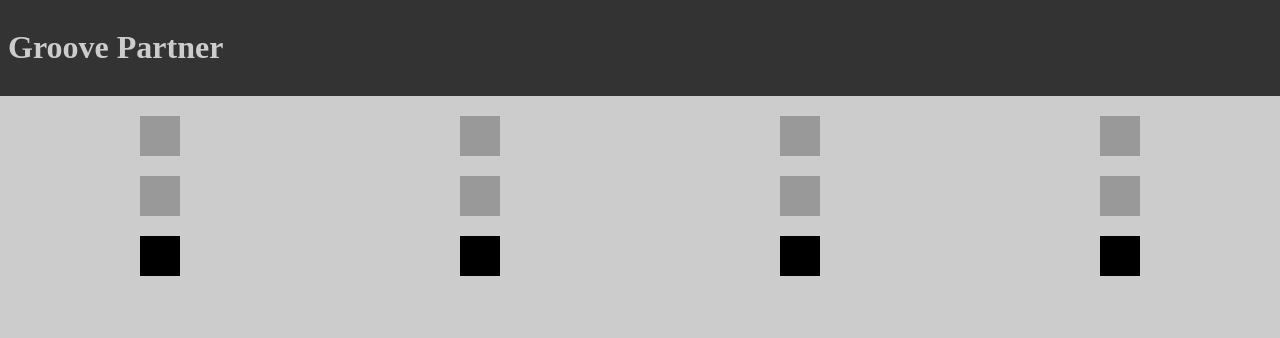
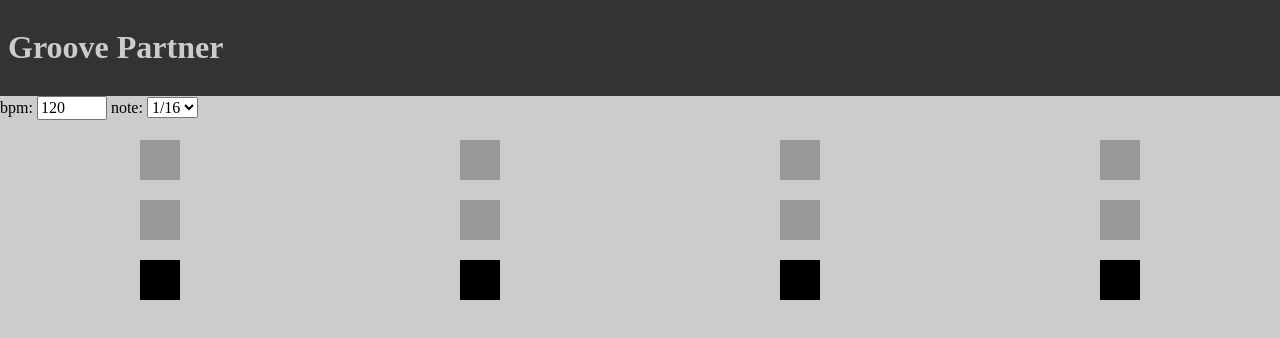
Before and after one commit to Shinpeim/GroovePartner, an Angular app: page / in a window 1280 px wide. Shown: the top 338 px of the page. Built offline with nearby package versions, Linux system fonts and the light colour scheme.

Commit message:
シーケンサーコントロール部分のUI実装

```diff
--- a/src/app/app.component.html
+++ b/src/app/app.component.html
@@ -3,5 +3,6 @@
 </div>
 
 <div class="content">
+  <app-player></app-player>
   <app-sequencer></app-sequencer>
 </div>
--- a/src/app/domain/sequencer/state.ts
+++ b/src/app/domain/sequencer/state.ts
@@ -1,23 +1,24 @@
 import {BehaviorSubject, Subject} from 'rxjs'
 import { SoundType } from "../soundType";
 
-export type AvailableNoteLength = 4 | 8 | 12 | 16 | 24
+export const availableNoteLengthes = [12, 16, 24] as const
+export type AvailableNoteLength = typeof availableNoteLengthes[number]
 
 class SequencerState {
     // 16分音符なら16, 8分音符なら8
-    public noteLength: Subject<AvailableNoteLength>
+    public noteLength: BehaviorSubject<AvailableNoteLength>
     public notes: Array<BehaviorSubject<SoundType>>
 
     constructor(length: AvailableNoteLength) {
-        this.noteLength = new Subject<AvailableNoteLength>()
+        this.noteLength = new BehaviorSubject<AvailableNoteLength>(length)
         this.notes = []
 
-        this.setNoteLength(length)
+        this.initNotes(length)
     }
 
     public setNoteLength(length: AvailableNoteLength) {
+        this.initNotes(length)
         this.noteLength.next(length)
-        this.initNotes(length)
     }
 
     public setNoteHigh(index: number) {
--- /dev/null
+++ b/src/app/presentation/player/player.component.html
@@ -0,0 +1,10 @@
+<div>
+    bpm:
+    <input type="number" name="bpm" min="40" max="280" [(ngModel)]="bpm">
+    note:
+    <select name="note-length" [(ngModel)]="selectedNoteLength" (change)="noteLengthChanged()">
+        <ng-container *ngFor="let option of noteLengthOptions">
+            <option [ngValue]="option.value">{{option.label}}</option>
+        </ng-container>
+    </select>
+</div>
--- /dev/null
+++ b/src/app/presentation/player/player.component.ts
@@ -0,0 +1,35 @@
+import { Component, OnInit } from '@angular/core';
+import { AvailableNoteLength, availableNoteLengthes, sequencerState } from 'src/app/domain/sequencer/state';
+
+type NoteLengthOption = {
+  label: string
+  value: AvailableNoteLength
+}
+
+@Component({
+  selector: 'app-player',
+  templateUrl: './player.component.html',
+  styleUrls: ['./player.component.less']
+})
+export class PlayerComponent implements OnInit {
+  noteLengthOptions:Array<NoteLengthOption>
+  selectedNoteLength:AvailableNoteLength
+  bpm: number = 120
+
+  constructor() {
+    this.noteLengthOptions = availableNoteLengthes.map((length) => {
+      return {
+        label: `1/${length}`,
+        value: length
+      }
+    })
+    this.selectedNoteLength = sequencerState.noteLength.getValue()
+  }
+
+  ngOnInit(): void {
+  }
+
+  noteLengthChanged(){
+    sequencerState.setNoteLength(this.selectedNoteLength)
+  }
+}
--- a/src/app/presentation/sequencer/sequencer.component.ts
+++ b/src/app/presentation/sequencer/sequencer.component.ts
@@ -10,7 +10,6 @@ import { SoundType } from 'src/app/domain/soundType';
 })
 export class SequencerComponent implements OnInit {
 
-  noteLength: AvailableNoteLength = 16
   highNotes: Array<boolean> = []
   lowNotes: Array<boolean> = []
   noneNotes: Array<boolean> = []
@@ -21,12 +20,9 @@ export class SequencerComponent implements OnInit {
   }
 
   ngOnInit(): void {
-    this.setNoteLength(16)
-  }
-
-  setNoteLength(length: AvailableNoteLength): void {
-    sequencerState.setNoteLength(length)
-    this.initNoteSubscriptions()
+    sequencerState.noteLength.subscribe((length) =>
+      this.initNoteSubscriptions()
+    )
   }
 
   setNoteHigh(index: number): void {
@@ -42,7 +38,6 @@ export class SequencerComponent implements OnInit {
   initNoteSubscriptions(): void {
     this.noteSubscriptions.forEach(s => s.unsubscribe())
 
-    console.log(sequencerState.notes)
     this.highNotes = sequencerState.notes.map((subject) => {
       return subject.getValue() == 'high'
     })
@@ -51,7 +46,7 @@ export class SequencerComponent implements OnInit {
       return subject.getValue() == 'low'
     })
 
-    this.lowNotes = sequencerState.notes.map((subject) => {
+    this.noneNotes = sequencerState.notes.map((subject) => {
       return subject.getValue() == 'none'
     })
 
```
Also changed, not shown: src/app/app.module.ts (+6 -2 lines), src/app/presentation/player/player.component.less (added), 1 other file (tests, documents, lock files or other folders).
